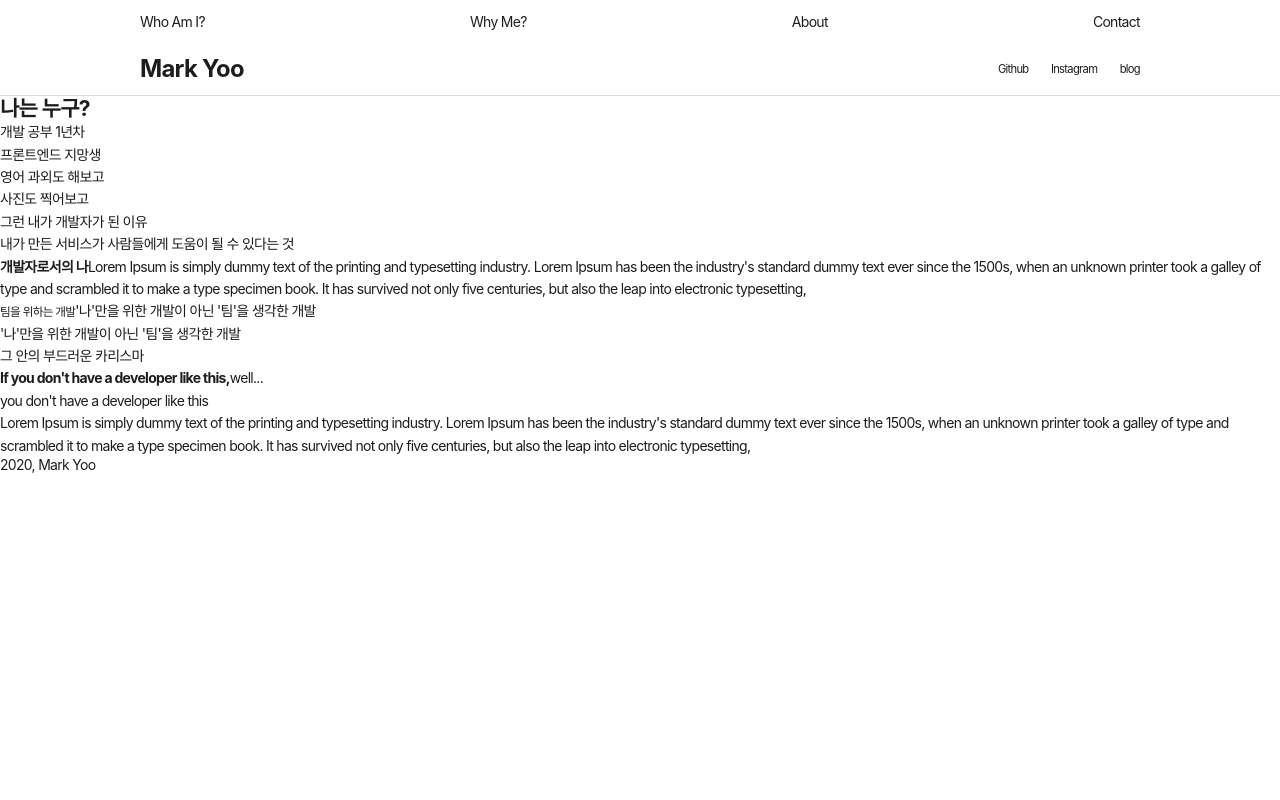
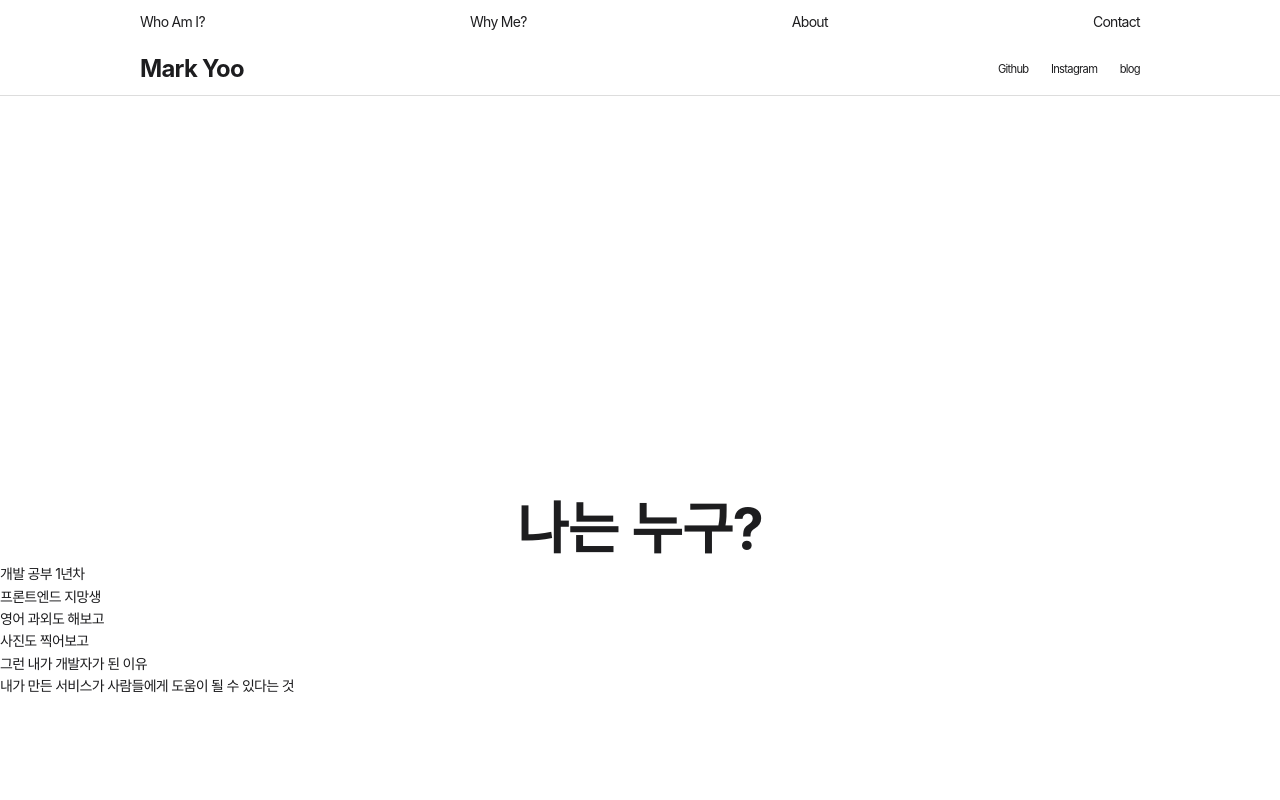
Before and after one commit to Mark-Yoo/html-css-design-practice, a React (Create React App) app: page / in a window 1280 px wide. Shown: the top 800 px of the page. Built offline with nearby package versions, Linux system fonts and the light colour scheme.

Commit message:
Add: css added to scroll-section

```diff
--- a/src/main.css
+++ b/src/main.css
@@ -21,10 +21,12 @@ a {
 
 .global-nav {
   height: 44px;
+  padding: 0 1rem;
 }
 .local-nav {
   height: 52px;
   border-bottom: 1px solid #ddd;
+  padding: 0 1rem;
 }
 .global-nav-links, .local-nav-links {
   display: flex;
@@ -48,3 +50,10 @@ a {
 .local-nav-links a:not(.my-name) {
   margin-left: 2em;
 }
+.scroll-section {
+  padding-top: 50vh;
+}
+#scroll-section-0 h1 {
+  font-size: 4rem;
+  text-align: center;
+}
```
